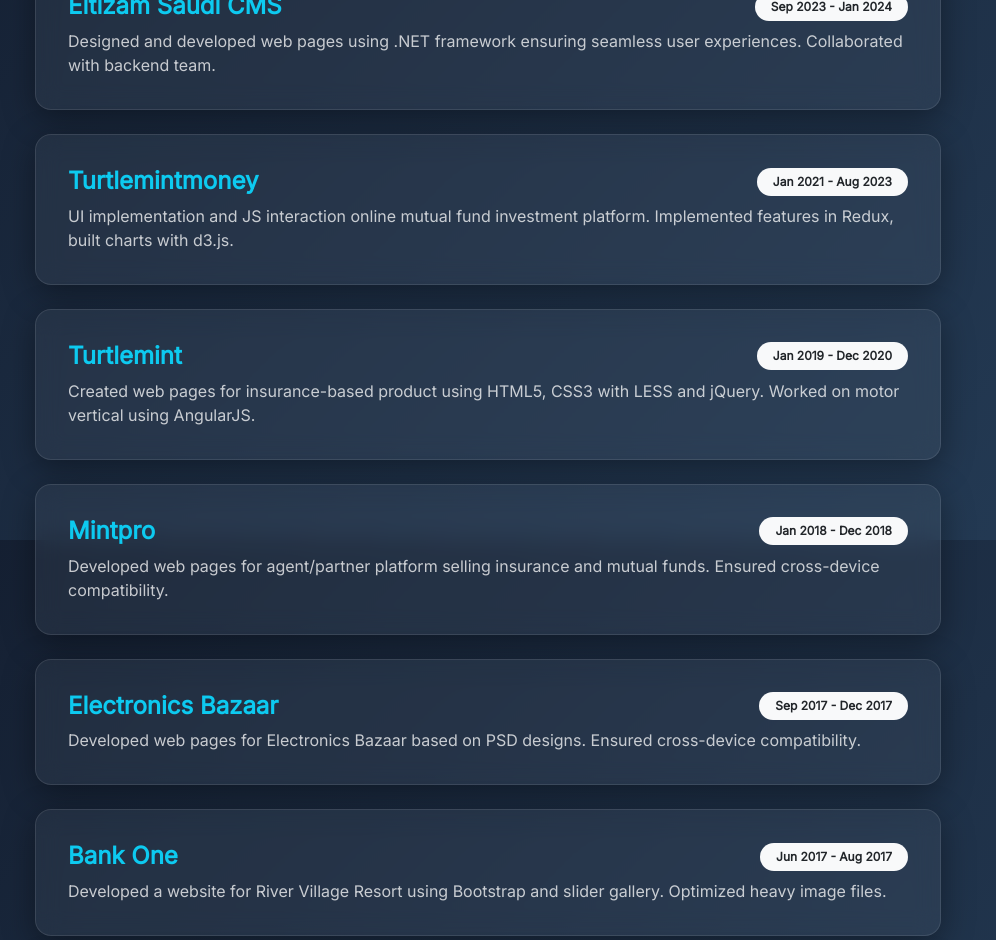
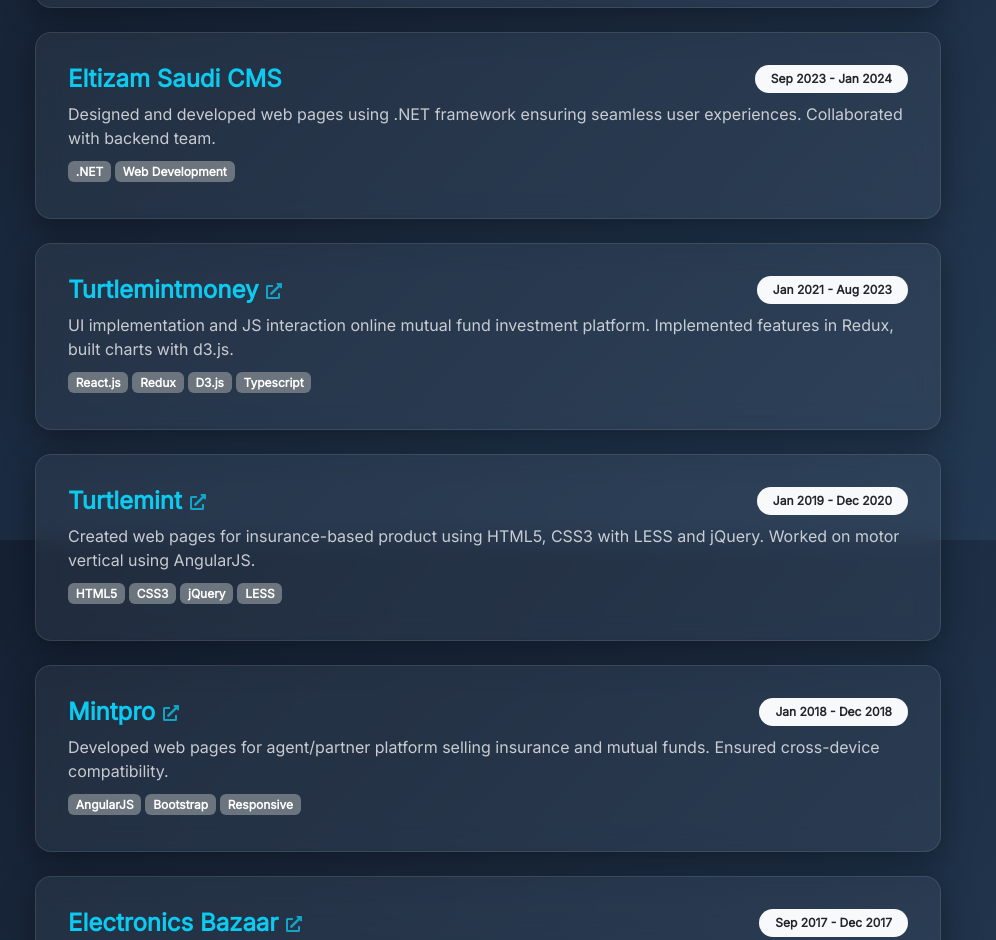
Before and after one commit to ravish110/my-portfolio, a React (Vite) app: page / in a window 1280 px wide. Shown: the part 1860-2800 px from the top of the page, without its empty margins (152-1148 px from the left). Built offline with nearby package versions, Linux system fonts and the light colour scheme.

Commit message:
link and ex n project section merged

```diff
--- a/src/App.tsx
+++ b/src/App.tsx
@@ -3,7 +3,6 @@
 import Hero from './components/Hero';
 import Skills from './components/Skills';
 import Experience from './components/Experience';
-import Projects from './components/Projects';
 import Contact from './components/Contact';
 import Footer from './components/Footer';
 
@@ -16,7 +15,6 @@
         <Container className="py-5">
           <Skills />
           <Experience />
-          <Projects />
           <Contact />
         </Container>
       </main>
--- a/src/components/Experience.tsx
+++ b/src/components/Experience.tsx
@@ -1,59 +1,75 @@
-import { Container, Row, Col } from 'react-bootstrap';
+import { Container, Row, Col, Badge } from 'react-bootstrap';
+import { FaExternalLinkAlt } from 'react-icons/fa';
 
 const experiences = [
     {
         company: "Neosoft Technologies Pvt Ltd",
         role: "Sr. Frontend Developer",
         period: "Feb 2017 - Present",
-        desc: "Worked on client projects using HTML, CSS, JavaScript, AngularJS, Angular 14, ReactJS, Bootstrap, PrimeNG. Developed responsive UIs, integrated APIs, and collaborated with backend teams."
+        desc: "Worked on client projects using HTML, CSS, JavaScript, AngularJS, Angular 14, ReactJS, Bootstrap, PrimeNG. Developed responsive UIs, integrated APIs, and collaborated with backend teams.",
+        skills: ["HTML", "CSS", "JavaScript", "Angular", "ReactJS"]
     },
     {
         company: "Infomatic service pvt ltd",
         role: "Frontend Developer",
         period: "Jan 2024 - Present",
-        desc: "Designing adaptive layouts and intuitive UI elements. Leveraging Angular's HttpClient for API integration."
+        desc: "Designing adaptive layouts and intuitive UI elements. Leveraging Angular's HttpClient for API integration.",
+        skills: ["Angular", "UI/UX", "API Integration"]
     },
     {
         company: "Eltizam Saudi CMS",
         role: "Frontend Developer",
         period: "Sep 2023 - Jan 2024",
-        desc: "Designed and developed web pages using .NET framework ensuring seamless user experiences. Collaborated with backend team."
+        desc: "Designed and developed web pages using .NET framework ensuring seamless user experiences. Collaborated with backend team.",
+        skills: [".NET", "Web Development"]
     },
     {
         company: "Turtlemintmoney",
         role: "Frontend Developer",
         period: "Jan 2021 - Aug 2023",
-        desc: "UI implementation and JS interaction online mutual fund investment platform. Implemented features in Redux, built charts with d3.js."
+        desc: "UI implementation and JS interaction online mutual fund investment platform. Implemented features in Redux, built charts with d3.js.",
+        skills: ["React.js", "Redux", "D3.js", "Typescript"],
+        projectLink: "https://www.turtlemintmoney.com"
     },
     {
         company: "Turtlemint",
         role: "Frontend Developer",
         period: "Jan 2019 - Dec 2020",
-        desc: "Created web pages for insurance-based product using HTML5, CSS3 with LESS and jQuery. Worked on motor vertical using AngularJS."
+        desc: "Created web pages for insurance-based product using HTML5, CSS3 with LESS and jQuery. Worked on motor vertical using AngularJS.",
+        skills: ["HTML5", "CSS3", "jQuery", "LESS"],
+        projectLink: "https://www.turtlemint.com"
     },
     {
         company: "Mintpro",
         role: "Frontend Developer",
         period: "Jan 2018 - Dec 2018",
-        desc: "Developed web pages for agent/partner platform selling insurance and mutual funds. Ensured cross-device compatibility."
+        desc: "Developed web pages for agent/partner platform selling insurance and mutual funds. Ensured cross-device compatibility.",
+        skills: ["AngularJS", "Bootstrap", "Responsive"],
+        projectLink: "https://www.turtlemintpro.com"
     },
     {
         company: "Electronics Bazaar",
         role: "Frontend Developer",
         period: "Sep 2017 - Dec 2017",
-        desc: "Developed web pages for Electronics Bazaar based on PSD designs. Ensured cross-device compatibility."
+        desc: "Developed web pages for Electronics Bazaar based on PSD designs. Ensured cross-device compatibility.",
+        skills: ["HTML", "CSS", "Bootstrap", "PSD to HTML"],
+        projectLink: "https://www.electronicsbazaar.com"
     },
     {
         company: "Bank One",
         role: "Frontend Developer",
         period: "Jun 2017 - Aug 2017",
-        desc: "Developed a website for River Village Resort using Bootstrap and slider gallery. Optimized heavy image files."
+        desc: "Developed a website for Bank One Mauritius with responsive design and optimizations.",
+        skills: ["Bootstrap", "Optimization", "Pixel Perfect"],
+        projectLink: "https://www.bankone.mu"
     },
     {
         company: "River Village Resort",
         role: "Frontend Developer",
         period: "Feb 2017 - May 2017",
-        desc: "Developed a website for River Village Resort. Optimized heavy image files to reduce load time."
+        desc: "Developed a website for River Village Resort using Bootstrap and slider gallery. Optimized heavy image files to reduce load time.",
+        skills: ["Bootstrap", "Responsive", "Gallery"],
+        projectLink: "http://www.rivervillageresort.in"
     }
 ];
 
@@ -71,11 +87,25 @@
                                 style={{ animationDelay: `${index * 0.1}s` }}
                             >
                                 <div className="d-flex flex-column flex-md-row justify-content-between align-items-md-center mb-2">
-                                    <h3 className="h4 fw-bold text-info mb-0">{exp.company}</h3>
+                                    <h3 className="h4 fw-bold text-info mb-0 d-flex align-items-center gap-2">
+                                        {exp.company}
+                                        {exp.projectLink && (
+                                            <a href={exp.projectLink} target="_blank" rel="noopener noreferrer" className="text-info opacity-75 hover-opacity-100">
+                                                <FaExternalLinkAlt size={16} />
+                                            </a>
+                                        )}
+                                    </h3>
                                     <span className="badge bg-light text-dark rounded-pill px-3 py-2 mt-2 mt-md-0">{exp.period}</span>
                                 </div>
                                 {/* <h4 className="h6 text-secondary mb-3">{exp.role}</h4> */}
-                                <p className="mb-0 opacity-75">{exp.desc}</p>
+                                <p className="mb-2 opacity-75">{exp.desc}</p>
+                                {exp.skills && (
+                                    <div className="mb-0">
+                                        {exp.skills.map(skill => (
+                                            <Badge bg="secondary" className="me-1 mb-1" key={skill}>{skill}</Badge>
+                                        ))}
+                                    </div>
+                                )}
                             </div>
                         ))}
                     </Col>
--- a/src/components/NavBar.tsx
+++ b/src/components/NavBar.tsx
@@ -30,7 +30,6 @@
                         <Nav.Link href="#home" className="mx-2">Home</Nav.Link>
                         <Nav.Link href="#skills" className="mx-2">Skills</Nav.Link>
                         <Nav.Link href="#experience" className="mx-2">Experience</Nav.Link>
-                        <Nav.Link href="#projects" className="mx-2">Projects</Nav.Link>
                         <Nav.Link href="#contact" className="mx-2">Contact</Nav.Link>
                         <Button
                             variant="link"
--- a/src/components/Projects.tsx
+++ /dev/null
@@ -1,78 +0,0 @@
-import { Container, Row, Col, Button, Badge } from 'react-bootstrap';
-import { FaExternalLinkAlt } from 'react-icons/fa';
-
-const projects = [
-    {
-        title: "Turtlemint",
-        desc: "Insurance-based product pages using HTML5, CSS3, LESS and jQuery.",
-        tags: ["HTML5", "CSS3", "jQuery", "LESS"],
-        link: "#"
-    },
-    {
-        title: "Mintpro",
-        desc: "Agent/partner platform for selling insurance and mutual funds.",
-        tags: ["AngularJS", "Bootstrap", "Responsive"],
-        link: "#"
-    },
-    {
-        title: "Electronics Bazaar",
-        desc: "Online store for refurbished electronics based on PSD designs.",
-        tags: ["HTML", "CSS", "Bootstrap", "PSD to HTML"],
-        link: "#"
-    },
-    {
-        title: "Bank One Mauritius",
-        desc: "Website for River Village Resort with slider gallery and optimizations.",
-        tags: ["Bootstrap", "Optimization", "Pixel Perfect"],
-        link: "#"
-    },
-    {
-        title: "Turtlemintmoney",
-        desc: "Online mutual fund investment platform interacting with designers and backend.",
-        tags: ["React.js", "Redux", "D3.js", "Typescript"],
-        link: "#"
-    },
-    {
-        title: "River Village Resort",
-        desc: "Full responsive website development with heavy image optimization.",
-        tags: ["Bootstrap", "Responsive", "Gallery"],
-        link: "#"
-    }
-];
-
-const Projects = () => {
-    return (
-        <section id="projects" className="py-5">
-            <Container>
-                <h2 className="section-title animate__animated animate__fadeInUp">My Projects</h2>
-                <Row>
-                    {projects.map((project, index) => (
-                        <Col md={6} lg={4} key={index} className="mb-4">
-                            <div
-                                className="glass-card h-100 d-flex flex-column animate__animated animate__zoomIn"
-                                style={{ animationDelay: `${index * 0.1}s` }}
-                            >
-                                <div className="mb-3">
-                                    <h3 className="h5 fw-bold">{project.title}</h3>
-                                    <div className="mb-2">
-                                        {project.tags.map(tag => (
-                                            <Badge bg="info" className="me-1 mb-1 text-dark" key={tag}>{tag}</Badge>
-                                        ))}
-                                    </div>
-                                </div>
-                                <p className="opacity-75 flex-grow-1">{project.desc}</p>
-                                <div className="mt-3">
-                                    <Button variant="outline-info" size="sm" className="w-100 d-flex align-items-center justify-content-center gap-2">
-                                        Visit Project <FaExternalLinkAlt size={12} />
-                                    </Button>
-                                </div>
-                            </div>
-                        </Col>
-                    ))}
-                </Row>
-            </Container>
-        </section>
-    );
-};
-
-export default Projects;
```
